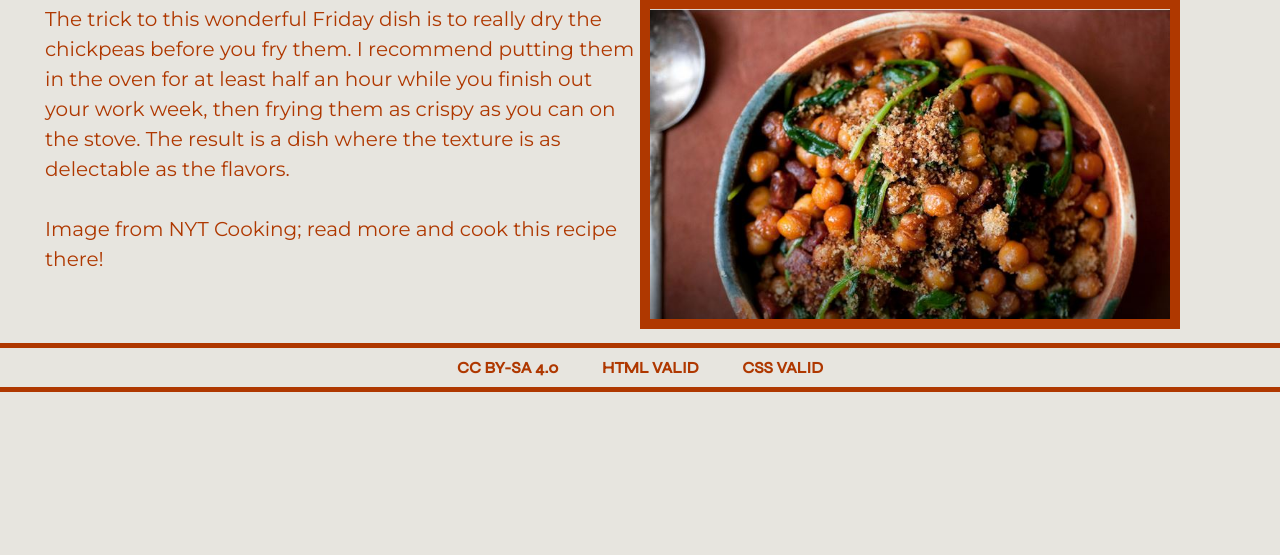
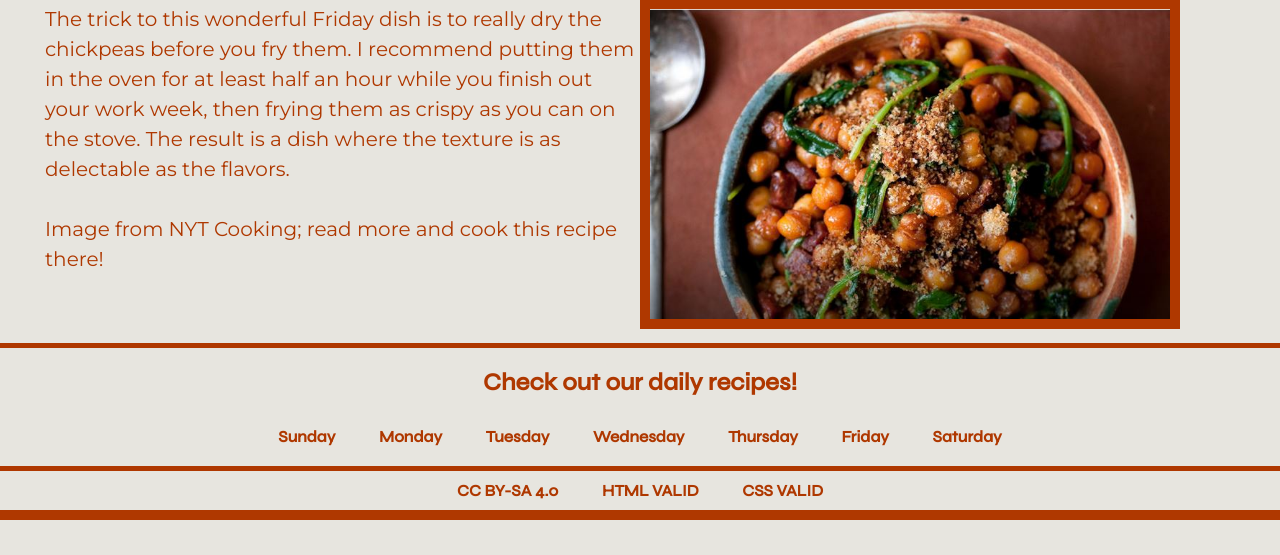
Before and after one commit to sarahstandish/it261portalpage, a PHP site: page /website/week3/switch.php in a window 1280 px wide. Shown: the part 245-800 px from the top of the page. Run offline with PHP 8.4, Linux system fonts and the light colour scheme.

Commit message:
added navigation between days

```diff
--- a/website/week3/switch.php
+++ b/website/week3/switch.php
@@ -101,7 +101,18 @@ echo "<a href='$day[recipe_url]' target='_blank'>" . $day['recipe_name'] . "</a>
         </a>
     </div>
 </div>
-
+<footer>
+<h2>Check out our daily recipes!</h2>
+    <ul>
+        <li><a href="switch.php?today=Sunday">Sunday</a></li>
+        <li><a href="switch.php?today=Monday">Monday</a></li>
+        <li><a href="switch.php?today=Tuesday">Tuesday</a></li>
+        <li><a href="switch.php?today=Wednesday">Wednesday</a></li>
+        <li><a href="switch.php?today=Thursday">Thursday</a></li>
+        <li><a href="switch.php?today=Friday">Friday</a></li>
+        <li><a href="switch.php?today=Saturday">Saturday</a></li>
+    </ul
+</footer>
 <?php
 include '../../includes/footer.php';
 footer();
```
